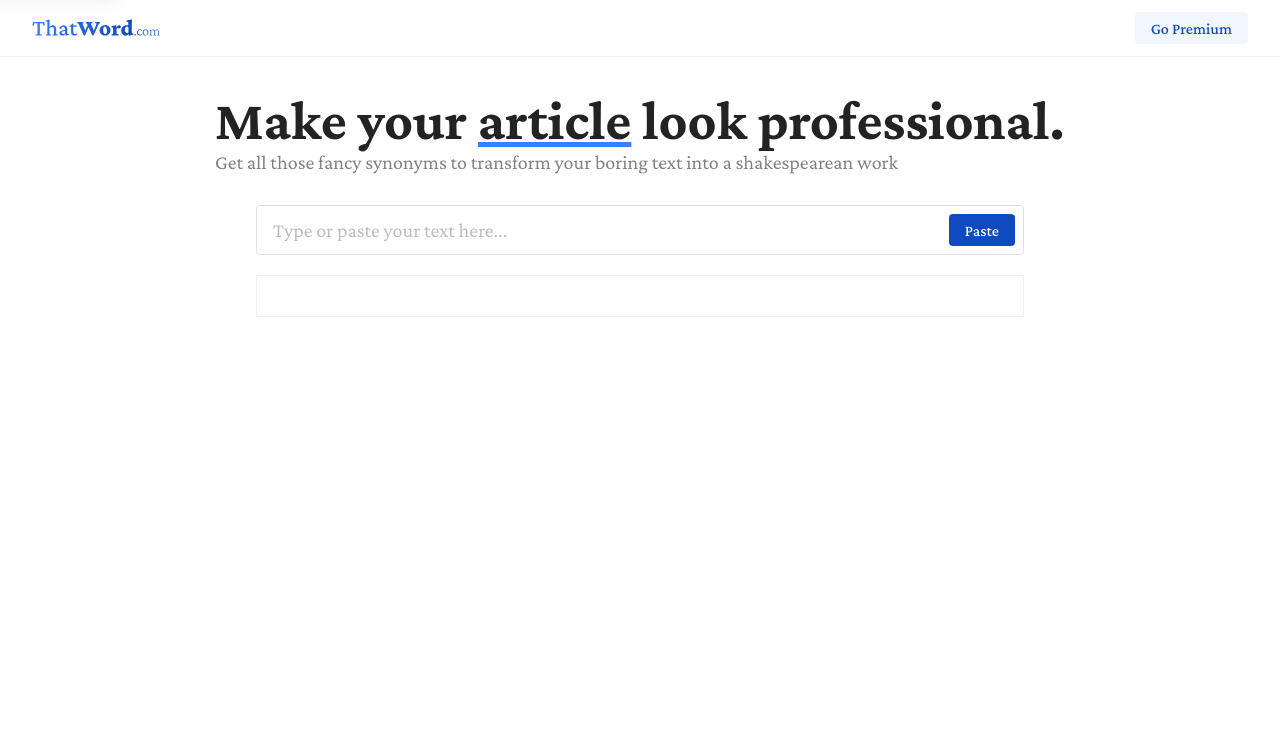
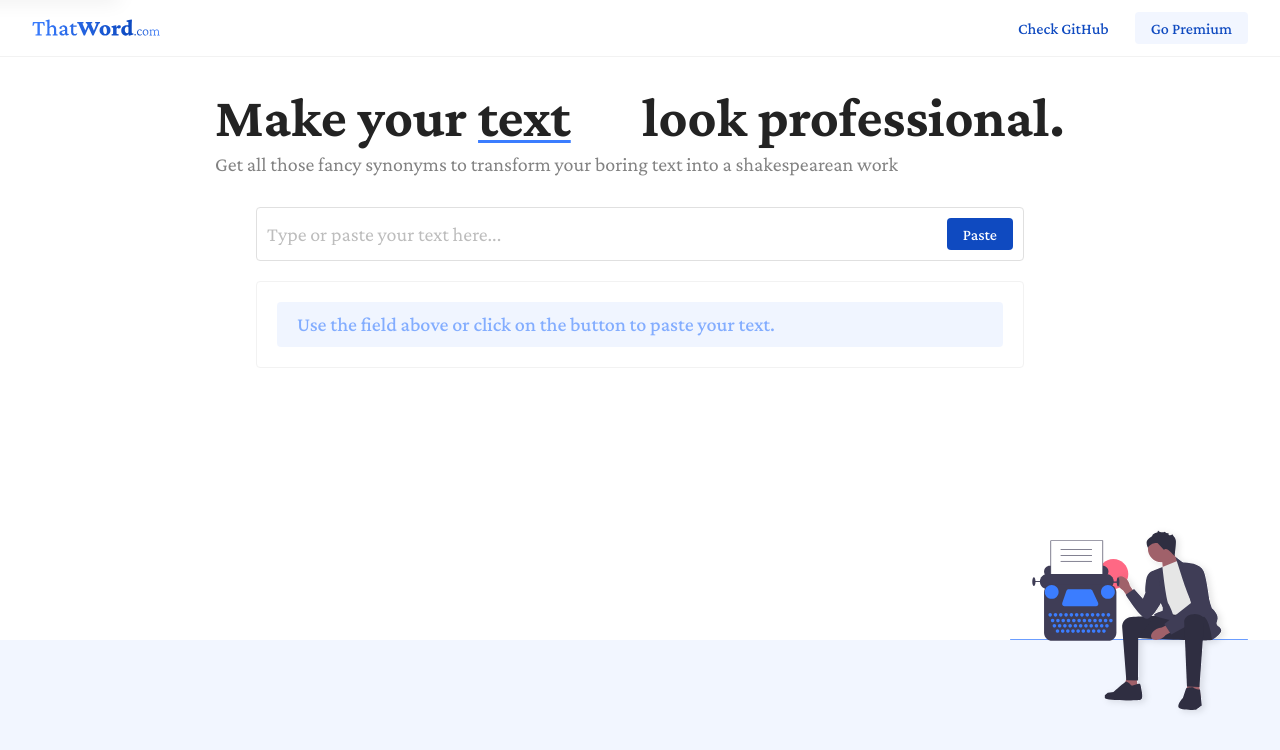
Before and after one commit to rcstudiossa/words_sidnet, a React (Vite) app: page / in a window 1280 px wide. Shown: the top 750 px of the page. Built offline with nearby package versions, Linux system fonts and the light colour scheme.

Commit message:
Improved title, functionalities and inserted footer

```diff
--- a/index.html
+++ b/index.html
@@ -2,7 +2,7 @@
 <html lang="en">
   <head>
     <meta charset="UTF-8" />
-    <link rel="icon" type="image/svg+xml" href="/src/favicon.svg" />
+    <link rel="icon" type="image/svg+xml" href="/src/assets/thatword-logo-square.svg" />
     <link rel="preconnect" href="https://fonts.googleapis.com" />
     <link rel="preconnect" href="https://fonts.gstatic.com" crossorigin />
     <link
@@ -10,7 +10,7 @@
       rel="stylesheet"
     />
     <meta name="viewport" content="width=device-width, initial-scale=1.0" />
-    <title>Vite App</title>
+    <title>That Word</title>
   </head>
   <body>
     <div id="root"></div>
--- a/src/App.tsx
+++ b/src/App.tsx
@@ -6,14 +6,19 @@ import theme from "./theme";
 
 import HomePage from "./pages/HomePage";
 
-const Container: FC<{ children: ReactNode }> = styled.div`
+interface ContainerProps {
+  children: ReactNode;
+  className?: string;
+}
+
+const Container: FC<ContainerProps> = styled.div`
   display: flex;
   flex-direction: column;
 `;
 
 const App: React.FC = () => {
   return (
-    <Container>
+    <Container className="app">
       <ThemeProvider theme={theme}>
         <BrowserRouter>
           <GlobalStyle />
--- a/src/components/Button/index.tsx
+++ b/src/components/Button/index.tsx
@@ -1,12 +1,13 @@
 import React, { FC, ReactNode, useEffect } from "react";
-import styled from "styled-components";
+import styled, { css } from "styled-components";
 import { darken } from "polished";
 
 import theme from "../../theme";
 
 interface ContainerProps {
   children: ReactNode;
-  bgColor: string;
+  color: string;
+  variant?: string;
   margin?: string;
   onClick?: Function;
 }
@@ -14,18 +15,35 @@ interface ContainerProps {
 const Container: FC<ContainerProps> = styled("div")<ContainerProps>`
   display: flex;
   height: ${({ theme }) => theme.sizing.regular};
-  background-color: ${({ bgColor }) => bgColor};
+  background-color: ${({ theme, color }) => theme.colors.primary[`${color}`]};
+  color: ${({ theme, color }) => (color === "dark" ? theme.colors.white : theme.colors.primary.dark)};
+  margin-left: ${({ theme, margin }) => theme.spacing[`${margin}`]};
   padding: ${({ theme }) => theme.spacing.regular};
   align-items: center;
   justify-content: space-between;
   border-radius: ${({ theme }) => theme.sizing.xxxsmall};
-  margin: ${({ theme, margin }) => theme.spacing[`${margin}`]};
   cursor: pointer;
-  :hover,
-  :focus {
-    background-color: ${({ bgColor }) => darken(0.1, bgColor)};
-  }
-  transition: background-color 0.2s;
+  ${({ variant }) =>
+    variant === "text" &&
+    css`
+      color: ${({ theme }) => theme.colors.primary.dark};
+      background-color: transparent;
+      :hover,
+      :focus {
+        text-decoration: underline;
+      }
+    `};
+  ${({ variant }) =>
+    variant === "filled" &&
+    css`
+      :hover,
+      :focus {
+        color: ${theme.colors.white};
+        background-color: ${darken(0.1, theme.colors.primary.dark)};
+      }
+    `};
+
+  transition: color 0.2s, background-color 0.2s;
 `;
 
 interface TextProps {
@@ -34,32 +52,39 @@ interface TextProps {
 }
 
 const Text: FC<TextProps> = styled("p")<TextProps>`
-  color: ${({ textColor }) => textColor};
   font-weight: 500;
 `;
 
 interface ButtonProps {
   text: string;
   color?: "light" | "dark";
+  variant?: "filled" | "text";
   margin?: string;
   onClick?: Function;
 }
 
-const Button: FC<ButtonProps> = ({ text, color, margin, onClick }) => {
+const Button: FC<ButtonProps> = ({ text, color, variant, margin, onClick }) => {
   let textColor = theme.colors.primary.dark;
   let bgColor = theme.colors.primary.light;
+
+  if (!color) {
+    color = "dark";
+  }
+  if (!variant) {
+    variant = "filled";
+  }
+
+  if (variant === "text") {
+    bgColor = "transparent";
+    textColor = theme.colors.primary.dark;
+  }
   if (color === "dark") {
     textColor = theme.colors.white;
     bgColor = theme.colors.primary.dark;
   }
 
-  let propMargin = "null";
-  if (margin) {
-    propMargin = margin;
-  }
-
   return (
-    <Container margin={propMargin} bgColor={bgColor} onClick={onClick}>
+    <Container margin={margin} color={color} variant={variant} onClick={onClick}>
       <Text textColor={textColor}>{text}</Text>
     </Container>
   );
--- a/src/components/Header/index.tsx
+++ b/src/components/Header/index.tsx
@@ -9,10 +9,8 @@ interface ContainerProps {
 }
 
 const Container: FC<ContainerProps> = styled.div`
-  flex: 1;
   display: flex;
   flex-direction: row;
-  height: ${({ theme }) => theme.sizing.regular};
   padding: ${({ theme }) => `${theme.sizing.small} ${theme.sizing.xxlarge}`};
   border-bottom: 1px solid ${({ theme }) => theme.colors.grey.g500};
 `;
@@ -25,11 +23,16 @@ const Logo: FC = styled.div`
   background-size: 8em;
 `;
 
+const goToGithub = () => {
+  window.open("https://github.com/rcstudiossa/words_sidnet");
+};
+
 const Header: FC = () => {
   return (
     <Container>
       <Logo />
-      <Button text="Go Premium" color="light" />
+      <Button text="Check GitHub" variant="text" onClick={goToGithub} />
+      <Button text="Go Premium" color="light" margin="xsmall" />
     </Container>
   );
 };
--- a/src/components/Output/index.tsx
+++ b/src/components/Output/index.tsx
@@ -1,6 +1,7 @@
 import React, { FC, ReactNode, useEffect, useState } from "react";
 
 import styled from "styled-components";
+import { transparentize } from "polished";
 
 interface ContainerProps {
   children: ReactNode;
@@ -14,6 +15,7 @@ const Container: FC<ContainerProps> = styled.div`
   border: 1px solid ${({ theme }) => theme.colors.grey.g500};
   margin-top: ${({ theme }) => theme.spacing.large};
   padding: ${({ theme }) => theme.spacing.large};
+  border-radius: ${({ theme }) => theme.sizing.xxxsmall};
 `;
 
 const TextOutput: FC<{ children?: ReactNode }> = styled.p`
@@ -25,15 +27,75 @@ const TextOutput: FC<{ children?: ReactNode }> = styled.p`
   white-space: pre-line;
 `;
 
+interface InfoContainerProps {
+  children: ReactNode;
+  type: string;
+}
+
+const InfoContainer: FC<InfoContainerProps> = styled("div")<InfoContainerProps>`
+  flex: 1;
+  display: flex;
+  padding: ${({ theme }) => theme.spacing.xsmall} ${({ theme }) => theme.spacing.large};
+  background-color: ${({ theme, type }) => transparentize(0.925, theme.colors.auxiliary[`info`])};
+  color: ${({ theme, type }) => transparentize(0.4, theme.colors.auxiliary[`info`])};
+  border-radius: ${({ theme }) => theme.sizing.xxxsmall};
+`;
+
+const InfoText: FC<{ children: ReactNode }> = styled.div`
+  flex: 1;
+  display: flex;
+  font-size: ${({ theme }) => theme.sizing.large};
+  font-weight: 500;
+  line-height: 1.25em;
+
+  user-select: none;
+  -moz-user-select: none;
+  -ms-user-select: none;
+  -webkit-user-select: none;
+`;
+
 interface OutputProps {
   rawText: string;
   getSelection: Function;
 }
 
 const Output: FC<OutputProps> = ({ rawText, getSelection }) => {
+  const [info, setInfo] = useState({
+    type: "",
+    message: "",
+  });
+
+  useEffect(() => {
+    let tempInfo = { type: "", message: "" };
+    if (rawText.length < 2) {
+      tempInfo = {
+        type: "info",
+        message: "Use the field above or click on the button to paste your text.",
+      };
+    } else if (rawText.length > 512) {
+      tempInfo = {
+        type: "warning",
+        message: "The maximum limit for the free version is 512 characters.",
+      };
+    } else {
+      tempInfo = {
+        type: "",
+        message: "",
+      };
+    }
+
+    setInfo(tempInfo);
+  }, [, rawText]);
+
   return (
     <Container onMouseUp={getSelection}>
-      <TextOutput>{rawText}</TextOutput>
+      {info.message === "" ? (
+        <TextOutput>{rawText}</TextOutput>
+      ) : (
+        <InfoContainer type={info.type}>
+          <InfoText>{info.message}</InfoText>
+        </InfoContainer>
+      )}
     </Container>
   );
 };
--- a/src/components/Popover/index.tsx
+++ b/src/components/Popover/index.tsx
@@ -24,16 +24,17 @@ const Container: FC<SynonymsPopoverProps> = styled("div")<SynonymsPopoverProps>`
   margin-bottom: ${({ theme }) => theme.spacing.xxsmall};
   padding: ${({ theme }) => theme.spacing.xxxsmall} 0;
   ::-webkit-scrollbar {
-    width: 0.9rem !important;
+    width: 1rem;
   }
   ::-webkit-scrollbar-track {
     background: ${({ theme }) => theme.colors.white};
   }
   ::-webkit-scrollbar-thumb {
     background: ${({ theme }) => theme.colors.grey.g400};
-    border-radius: 0.45em !important;
+    border-radius: 0.5em;
+    box-shadow: inset 0 0 8px rgba(0, 0, 0, 0.025);
     -webkit-box-shadow: inset 0 0 8px rgba(0, 0, 0, 0.025);
-    border: 0.2em solid ${({ theme }) => theme.colors.white};
+    border: ${({ theme }) => theme.spacing.xxxsmall} solid ${({ theme }) => theme.colors.white};
   }
   ::-webkit-scrollbar-thumb:hover {
     background: ${({ theme }) => theme.colors.grey.g300};
@@ -49,20 +50,23 @@ const SynonymItem: FC<SynonymItemProps> = styled.div`
   flex: 1;
   display: flex;
   border-radius: ${({ theme }) => theme.sizing.xxxsmall};
-  margin: ${({ theme }) => theme.spacing.xxxsmall};
-  padding: ${({ theme }) => `${theme.spacing.xxxsmall} ${theme.spacing.xsmall}`};
+  margin-left: ${({ theme }) => theme.spacing.xxxsmall};
+  padding: ${({ theme }) => `${theme.spacing.xxsmall} ${theme.spacing.xsmall}`};
+  padding-right: 0;
+  color: ${({ theme }) => theme.colors.grey.g100};
   cursor: pointer;
   :hover,
   :focus {
     background-color: ${({ theme }) => theme.colors.primary.light};
     font-weight: 700;
+    color: ${({ theme }) => theme.colors.primary.dark};
   }
+  transition: font-weight 0.2s, background-color 0.1s;
 `;
 
 const SynonymText: FC<{ children?: ReactNode }> = styled.p`
   flex: 1;
   font-size: ${({ theme }) => theme.sizing.regular};
-  color: ${({ theme }) => theme.colors.grey.g100};
   white-space: pre-line;
 `;
 
--- a/src/components/TextInput/index.tsx
+++ b/src/components/TextInput/index.tsx
@@ -8,13 +8,11 @@ interface ContainerProps {
 }
 
 const Container: FC<ContainerProps> = styled.div`
-  flex: 1;
   display: flex;
   flex-direction: row;
   width: 48em;
-  height: ${({ theme }) => theme.sizing.xxlarge};
   background-color: ${({ theme }) => theme.colors.white};
-  padding-left: ${({ theme }) => theme.spacing.regular};
+  padding: ${({ theme }) => theme.spacing.xsmall};
   align-items: center;
   border-radius: ${({ theme }) => theme.sizing.xxxsmall};
   border: 1px solid ${({ theme }) => theme.colors.grey.g400};
@@ -34,13 +32,14 @@ const Input: FC<InputProps> = styled.input`
   ::placeholder {
     color: ${({ theme }) => theme.colors.grey.g300};
   }
+  margin: 0 ${({ theme }) => theme.spacing.smalls};
 `;
 
 const TextInput: FC<InputProps> = ({ placeholder, type, onChange, onButtonClick }) => {
   return (
     <Container>
       <Input placeholder={placeholder} type={type} onChange={onChange} />
-      <Button text="Paste" color="dark" margin="xxsmall" onClick={onButtonClick} />
+      <Button text="Paste" color="dark" onClick={onButtonClick} />
     </Container>
   );
 };
--- a/src/components/Title/index.tsx
+++ b/src/components/Title/index.tsx
@@ -1,17 +1,19 @@
 import React, { FC, ReactNode, useEffect } from "react";
 
-import styled from "styled-components";
+import styled, { css } from "styled-components";
 
 const Container: FC<{ children: ReactNode }> = styled.div`
   display: flex;
   flex-direction: column;
   width: fit-content;
-  margin: ${({ theme }) => theme.spacing.xxlarge} 0;
+  margin-bottom: ${({ theme }) => theme.spacing.xxlarge};
 `;
 
 const TitleContainer: FC<{ children: ReactNode }> = styled.div`
+  height: 4em;
   display: flex;
   flex-direction: row;
+  overflow: hidden;
 `;
 
 interface TitleProps {
@@ -24,12 +26,19 @@ const TitleText: FC<TitleProps> = styled("p")<TitleProps>`
   color: ${({ theme }) => theme.colors.grey.g100};
   font-weight: 700;
   white-space: pre-wrap;
+  line-height: 1em;
   ${({ underline, theme }) =>
     underline &&
-    `
-    text-decoration: underline;
-    text-decoration-color: ${theme.colors.primary.main};
-  `};
+    css`
+      text-decoration: underline;
+      text-decoration-color: ${theme.colors.primary.main};
+      text-decoration-thickness: 3px;
+      text-underline-offset: 0.25rem;
+    `};
+
+  @media (maxwidth: "767px") {
+    font-size: ${({ theme }) => theme.sizing.xlarge};
+  }
 `;
 
 const SubtitleText: FC<{ children: ReactNode }> = styled.p`
@@ -39,12 +48,145 @@ const SubtitleText: FC<{ children: ReactNode }> = styled.p`
   font-weight: 400;
 `;
 
+const WordList: FC<{ children: ReactNode }> = styled.ul`
+  text-align: left;
+  animation-name: change;
+  animation-duration: 10s;
+  animation-iteration-count: 1;
+  -webkit-animation-name: change;
+  -webkit-animation-duration: 10s;
+  -webkit-animation-iteration-count: 1;
+
+  @keyframes change {
+    0%,
+    12.66%,
+    100% {
+      transform: translate3d(0, 0, 0);
+    }
+    16.66%,
+    29.32% {
+      transform: translate3d(0, -3.5em, 0);
+    }
+    33.32%,
+    45.98% {
+      transform: translate3d(0, -7em, 0);
+    }
+    49.98%,
+    62.64% {
+      transform: translate3d(0, -10.5em, 0);
+    }
+    66.64%,
+    79.3% {
+      transform: translate3d(0, -7em, 0);
+    }
+    83.3%,
+    95.96% {
+      transform: translate3d(0, -3.5em, 0);
+    }
+  }
+
+  @-webkit-keyframes change {
+    0%,
+    12.66%,
+    100% {
+      transform: translate3d(0, 0, 0);
+    }
+    16.66%,
+    29.32% {
+      transform: translate3d(0, -3.5em, 0);
+    }
+    33.32%,
+    45.98% {
+      transform: translate3d(0, -7em, 0);
+    }
+    49.98%,
+    62.64% {
+      transform: translate3d(0, -10.5em, 0);
+    }
+    66.64%,
+    79.3% {
+      transform: translate3d(0, -7em, 0);
+    }
+    83.3%,
+    95.96% {
+      transform: translate3d(0, -3.5em, 0);
+    }
+  }
+
+  @-o-keyframes change {
+    0%,
+    12.66%,
+    100% {
+      transform: translate3d(0, 0, 0);
+    }
+    16.66%,
+    29.32% {
+      transform: translate3d(0, -3.5em, 0);
+    }
+    33.32%,
+    45.98% {
+      transform: translate3d(0, -7em, 0);
+    }
+    49.98%,
+    62.64% {
+      transform: translate3d(0, -10.5em, 0);
+    }
+    66.64%,
+    79.3% {
+      transform: translate3d(0, -7em, 0);
+    }
+    83.3%,
+    95.96% {
+      transform: translate3d(0, -3.5em, 0);
+    }
+  }
+
+  @-moz-keyframes change {
+    0%,
+    12.66%,
+    100% {
+      transform: translate3d(0, 0, 0);
+    }
+    16.66%,
+    29.32% {
+      transform: translate3d(0, -3.5em, 0);
+    }
+    33.32%,
+    45.98% {
+      transform: translate3d(0, -7em, 0);
+    }
+    49.98%,
+    62.64% {
+      transform: translate3d(0, -10.5em, 0);
+    }
+    66.64%,
+    79.3% {
+      transform: translate3d(0, -7em, 0);
+    }
+    83.3%,
+    95.96% {
+      transform: translate3d(0, -3.5em, 0);
+    }
+  }
+`;
+
+const WordListItem: FC<{ children?: ReactNode }> = styled.li``;
+
 const Title: FC = () => {
+  const words = ["article", "email", "letter", "text"];
   return (
     <Container>
       <TitleContainer>
         <TitleText>Make your </TitleText>
-        <TitleText underline>article</TitleText>
+        <WordList>
+          {words.map((word) => {
+            return (
+              <WordListItem key={word}>
+                <TitleText underline>{word}</TitleText>
+              </WordListItem>
+            );
+          })}
+        </WordList>
         <TitleText> look professional.</TitleText>
       </TitleContainer>
       <SubtitleText>
--- a/src/pages/HomePage/index.tsx
+++ b/src/pages/HomePage/index.tsx
@@ -2,6 +2,7 @@ import React, { FC, ReactNode, useEffect, useState } from "react";
 import axios from "axios";
 
 import styled from "styled-components";
+import writerIllustration from "../../assets/writer-illustration.svg";
 import Header from "../../components/Header";
 import Title from "../../components/Title";
 import TextInput from "../../components/TextInput";
@@ -15,14 +16,40 @@ interface ContainerProps {
 
 const Container: FC<ContainerProps> = styled.div`
   display: flex;
+  flex: 1;
   flex-direction: column;
 `;
 
 const Content: FC<{ children?: ReactNode }> = styled.div`
-  flex: 1;
   display: flex;
   flex-direction: column;
   align-items: center;
+  padding: ${({ theme }) => theme.spacing.xxlarge};
+`;
+
+const Spacer: FC = styled.div`
+  flex: 1;
+  display: flex;
+`;
+
+const Illustration: FC = styled.div`
+  position: relative;
+  top: -7.1em;
+  right: ${({ theme }) => theme.spacing.xxlarge};
+  width: 16em;
+  height: 12em;
+  background-image: url(${writerIllustration});
+  background-repeat: no-repeat;
+  background-size: contain;
+  background-position: top right;
+`;
+
+const Footer: FC<{ children?: ReactNode }> = styled.div`
+  height: 10em;
+  display: flex;
+  background-color: ${({ theme }) => theme.colors.primary.light};
+  justify-content: flex-end;
+  margin-top: ${({ theme }) => theme.spacing.xxlarge};
 `;
 
 const HomePage: FC = () => {
@@ -89,6 +116,10 @@ const HomePage: FC = () => {
         <Popover selectedPosition={selectedPosition} synonyms={synonyms} updateWord={updateWord} />
         <Output rawText={displayedText} getSelection={getSelection} />
       </Content>
+      <Spacer />
+      <Footer>
+        <Illustration />
+      </Footer>
     </Container>
   );
 };
--- a/src/theme/colors.ts
+++ b/src/theme/colors.ts
@@ -12,6 +12,12 @@ const colors = {
     g500: "#F2F2F2",
   },
   white: "#FFFFFF",
+  auxiliary: {
+    info: "#3B7DFF",
+    success: "#33AF00",
+    warning: "#EC870F",
+    error: "#DB634F",
+  },
 };
 
 export default colors;
--- a/src/theme/global.ts
+++ b/src/theme/global.ts
@@ -9,8 +9,8 @@ export default createGlobalStyle`
        font-family: 'Crimson Pro', 'Roboto', sans-serif;
    }
 
-   #root{
-       margin: 0;
+   html, body, #root, .app {
+        height: 100%
    }
 
    input {
```
Also changed, not shown: src/assets/thatword-logo-square.svg (added), src/assets/writer-illustration.svg (added).
